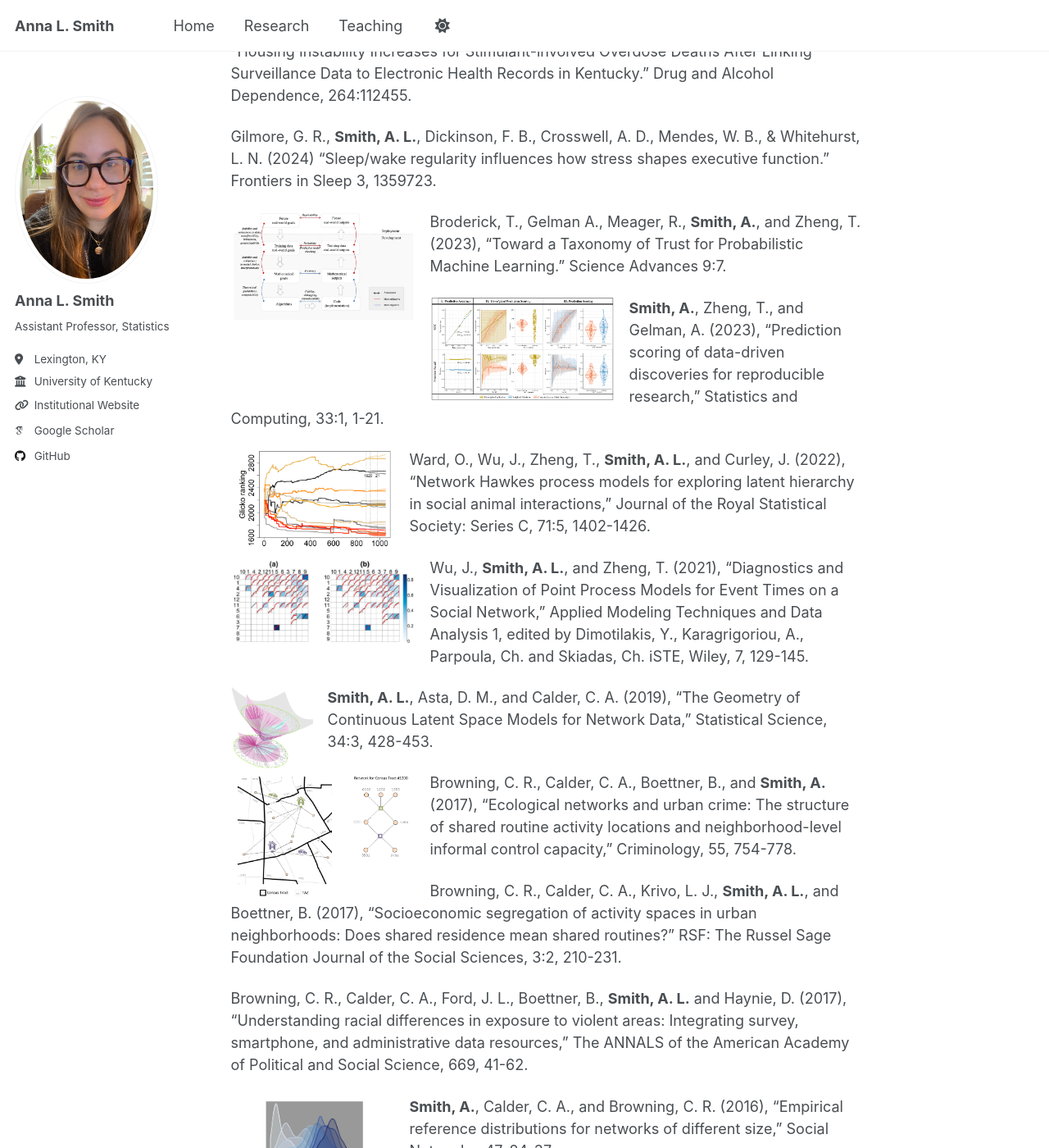
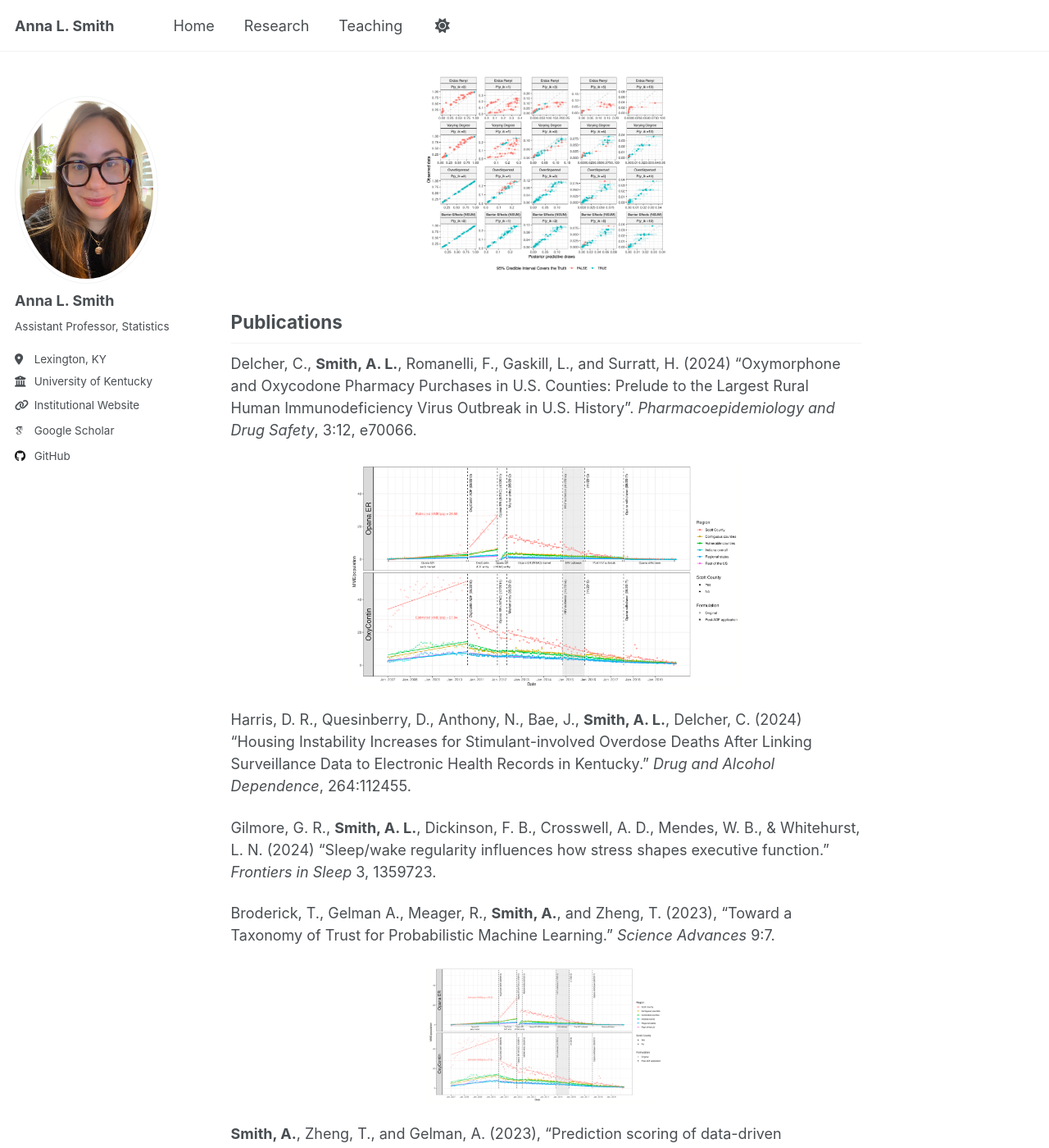
Before and after one commit to annalantzsmith/annalantzsmith.github.io, a Jekyll site: the page built from _pages/research.md, in a window 1280 px wide and 1400 px high, scrolled down 332 px. Shown: the whole window at 82% size. Built offline with Jekyll 4.4.1, drawn with Linux system fonts in a browser that asks for light colours; some web fonts are replaced; a script that is not in the unit is left out; some of the changed text lies outside the part shown.

Commit message:
Update research.md
made the figures centered

```diff
--- a/_pages/research.md
+++ b/_pages/research.md
@@ -1,37 +1,58 @@
 ---
 permalink: /research/
-title: "Publications"
+title: "Research"
 author_profile: true
 redirect_from:
   - "/nmp/"
   - "/nmp.html"
 ---
 
-![Opioid Shipments](/images/ARCOS.png){: .align-left width="300px" } Delcher, C., **Smith, A. L.**, Romanelli, F., Gaskill, L., and Surratt, H. (2024) “Oxymorphone and Oxycodone Pharmacy Purchases in U.S. Counties: Prelude to the Largest Rural Human Immunodeficiency Virus Outbreak in U.S. History”. Pharmacoepidemiology and Drug Safety, 3:12, e70066.
+Working papers
+----
+Silva-Jones, J. R., **Smith, A. L.**, Marshburn, C., Crosswell, A., Mendes, W. B. and Whitehurst, L. N. “Contextualizing cognition: Socio-environmental factors shape how momentary stress predicts memory.” *Under review*.
 
-Harris, D. R., Quesinberry, D., Anthony, N., Bae, J., **Smith, A. L.**, Delcher, C. (2024) “Housing Instability Increases for Stimulant-involved Overdose Deaths After Linking Surveillance Data to Electronic Health Records in Kentucky.” Drug and Alcohol Dependence, 264:112455.
+Ward, Owen, Smith, A. L., Zheng, T. “Bayesian modeling for aggregated relational data:  a unified perspective”. [Arxiv](http://arxiv.org/abs/2506.21353) *Under review*.
 
-Gilmore, G. R., **Smith, A. L.**, Dickinson, F. B., Crosswell, A. D., Mendes, W. B., & Whitehurst, L. N. (2024) “Sleep/wake regularity influences how stress shapes executive function.” Frontiers in Sleep 3, 1359723.
+![Model checking for ARD](/images/ARD.png){: .align-center width="300px" }
 
-![Taxonomoy of Trust](/images/Taxonomy.png){: .align-left width="225px" }Broderick, T., Gelman A., Meager, R., **Smith, A.**, and Zheng, T. (2023), “Toward a Taxonomy of Trust for Probabilistic Machine Learning.”  Science Advances 9:7.
+Publications
+-----
+Delcher, C., **Smith, A. L.**, Romanelli, F., Gaskill, L., and Surratt, H. (2024) “Oxymorphone and Oxycodone Pharmacy Purchases in U.S. Counties: Prelude to the Largest Rural Human Immunodeficiency Virus Outbreak in U.S. History”. *Pharmacoepidemiology and Drug Safety*, 3:12, e70066.
 
+![Opioid Shipments](/images/ARCOS.png){: .align-center width="500px" }
 
+Harris, D. R., Quesinberry, D., Anthony, N., Bae, J., **Smith, A. L.**, Delcher, C. (2024) “Housing Instability Increases for Stimulant-involved Overdose Deaths After Linking Surveillance Data to Electronic Health Records in Kentucky.” *Drug and Alcohol Dependence*, 264:112455.
 
+Gilmore, G. R., **Smith, A. L.**, Dickinson, F. B., Crosswell, A. D., Mendes, W. B., & Whitehurst, L. N. (2024) “Sleep/wake regularity influences how stress shapes executive function.” *Frontiers in Sleep* 3, 1359723.
 
-![Prediction scoring](/images/PredScoring.png){: .align-left width="225px" }**Smith, A.**, Zheng, T., and Gelman, A. (2023), “Prediction scoring of data-driven discoveries for reproducible research,” Statistics and Computing, 33:1, 1-21.
+Broderick, T., Gelman A., Meager, R., **Smith, A.**, and Zheng, T. (2023), “Toward a Taxonomy of Trust for Probabilistic Machine Learning.”  *Science Advances* 9:7.
 
-![Latent social rankings](/images/OwenMMHP.png){: .align-left width="200px" }Ward, O., Wu, J., Zheng, T., **Smith, A. L.**, and Curley, J. (2022), “Network Hawkes process models for exploring latent hierarchy in social animal interactions,” Journal of the Royal Statistical Society: Series C, 71:5, 1402-1426.
+![Opioid Shipments](/images/ARCOS.png){: .align-center width="300px" }
 
-![Point process diagnostics](/images/Jing.png){: .align-left width="225px" }Wu, J., **Smith, A. L.**, and Zheng, T. (2021), “Diagnostics and Visualization of Point Process Models for Event Times on a Social Network,” Applied Modeling Techniques and Data Analysis 1, edited by Dimotilakis, Y., Karagrigoriou, A., Parpoula, Ch. and Skiadas, Ch.  iSTE, Wiley, 7, 129-145.
+**Smith, A.**, Zheng, T., and Gelman, A. (2023), “Prediction scoring of data-driven discoveries for reproducible research,” *Statistics and Computing*, 33:1, 1-21.
 
-![Hyperbolic latent space network](/images/Hyperbola3.png){: .align-left width="100px" }**Smith, A. L.**, Asta, D. M., and Calder, C. A. (2019), “The Geometry of Continuous Latent Space Models for Network Data,” Statistical Science, 34:3, 428-453.
+![Prediction scoring](/images/PredScoring.png){: .align-center width="300px" }
 
+Ward, O., Wu, J., Zheng, T., **Smith, A. L.**, and Curley, J. (2022), “Network Hawkes process models for exploring latent hierarchy in social animal interactions,” *Journal of the Royal Statistical Society: Series C*, 71:5, 1402-1426.
 
+![Latent social rankings](/images/OwenMMHP.png){: .align-center width="300px" }
 
-![Co-location networks](/images/Browning.png){: .align-left width="225px" }Browning, C. R., Calder, C. A., Boettner, B., and **Smith, A.** (2017), “Ecological networks and urban crime:  The structure of shared routine activity locations and neighborhood-level informal control capacity,” Criminology, 55, 754-778.
+Wu, J., **Smith, A. L.**, and Zheng, T. (2021), “Diagnostics and Visualization of Point Process Models for Event Times on a Social Network,” Applied Modeling Techniques and Data Analysis 1, edited by Dimotilakis, Y., Karagrigoriou, A., Parpoula, Ch. and Skiadas, Ch.  iSTE, Wiley, 7, 129-145.
 
-Browning, C. R., Calder, C. A., Krivo, L. J., **Smith, A. L.**, and Boettner, B. (2017), “Socioeconomic segregation of activity spaces in urban neighborhoods:  Does shared residence mean shared routines?” RSF:  The Russel Sage Foundation Journal of the Social Sciences, 3:2, 210-231.
+![Point process diagnostics](/images/Jing.png){: .align-center width="300px" }
 
-Browning, C. R., Calder, C. A., Ford, J. L., Boettner, B., **Smith, A. L.** and Haynie, D. (2017), “Understanding racial differences in exposure to violent areas:  Integrating survey, smartphone, and administrative data resources,” The ANNALS of the American Academy of Political and Social Science, 669, 41-62.
+**Smith, A. L.**, Asta, D. M., and Calder, C. A. (2019), “The Geometry of Continuous Latent Space Models for Network Data,” *Statistical Science*, 34:3, 428-453.
 
-![Network size matters](/images/SocialNetworks.png){: .align-left width="200px" }**Smith, A.**, Calder, C. A., and Browning, C. R. (2016), “Empirical reference distributions for networks of different size,” Social Networks, 47, 24-37.
+![Hyperbolic latent space network](/images/Hyperbola3.png){: .align-left width="150px" }
+
+Browning, C. R., Calder, C. A., Boettner, B., and **Smith, A.** (2017), “Ecological networks and urban crime:  The structure of shared routine activity locations and neighborhood-level informal control capacity,” *Criminology*, 55, 754-778.
+
+![Co-location networks](/images/Browning.png){: .align-left width="225px" }
+
+Browning, C. R., Calder, C. A., Krivo, L. J., **Smith, A. L.**, and Boettner, B. (2017), “Socioeconomic segregation of activity spaces in urban neighborhoods:  Does shared residence mean shared routines?” *RSF:  The Russel Sage Foundation Journal of the Social Sciences*, 3:2, 210-231.
+
+Browning, C. R., Calder, C. A., Ford, J. L., Boettner, B., **Smith, A. L.** and Haynie, D. (2017), “Understanding racial differences in exposure to violent areas:  Integrating survey, smartphone, and administrative data resources,” *The Annals of the American Academy of Political and Social Science*, 669, 41-62.
+
+**Smith, A.**, Calder, C. A., and Browning, C. R. (2016), “Empirical reference distributions for networks of different size,” *Social Networks*, 47, 24-37.
+
+![Network size matters](/images/SocialNetworks.png){: .align-center width="250px" }
```
